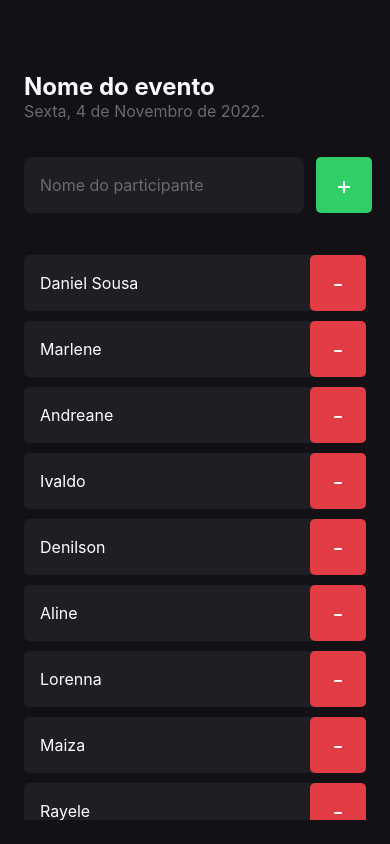
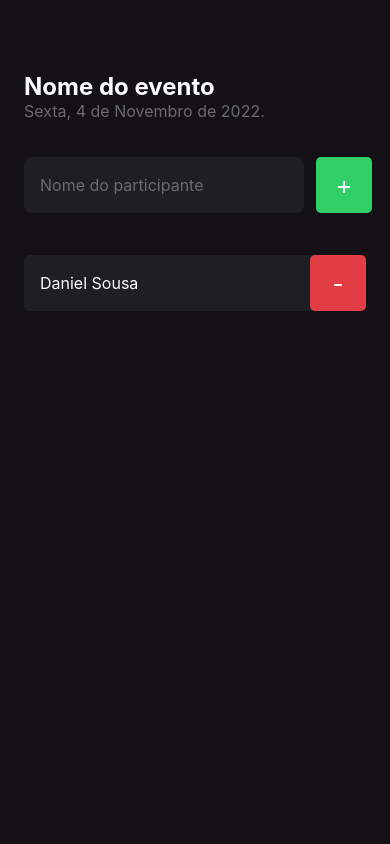
Before and after one commit to DanielSiilva/imhere, a React Native app in the folder inhere/: screen / in a window 390 px wide. Built offline with nearby package versions, Linux system fonts and the light colour scheme.

Commit message:
Feat: fundamentos useState

```diff
--- a/inhere/src/screens/Home/index.tsx
+++ b/inhere/src/screens/Home/index.tsx
@@ -1,29 +1,22 @@
+import React, {useState} from 'react'
+
 import { FlatList,Text, TextInput, TouchableOpacity, View, Alert } from "react-native";
 
 import { Participant } from "../../components/Participant";
 
 import { styles } from "./style";
 
-const participants = [
-  'Daniel Sousa',
-  'Marlene',
-  'Andreane',
-  'Ivaldo',
-  'Denilson',
-  'Aline',
-  'Lorenna',
-  'Maiza',
-  'Rayele'
-]
-
 
 export  function Home() {
+  const [participants, setParticipants] = useState(['Daniel Sousa'])
 
 
   function handleParticipantAdd (){
-    if(participants.includes('Daniel Sousa')){
+    if(participants.includes('Marlene')){
       return Alert.alert('Participante existe', 'Já existe participante com esse nome')
     }
+
+    setParticipants(prevState => [...prevState, 'Andreane'])
 
   }
 
```
